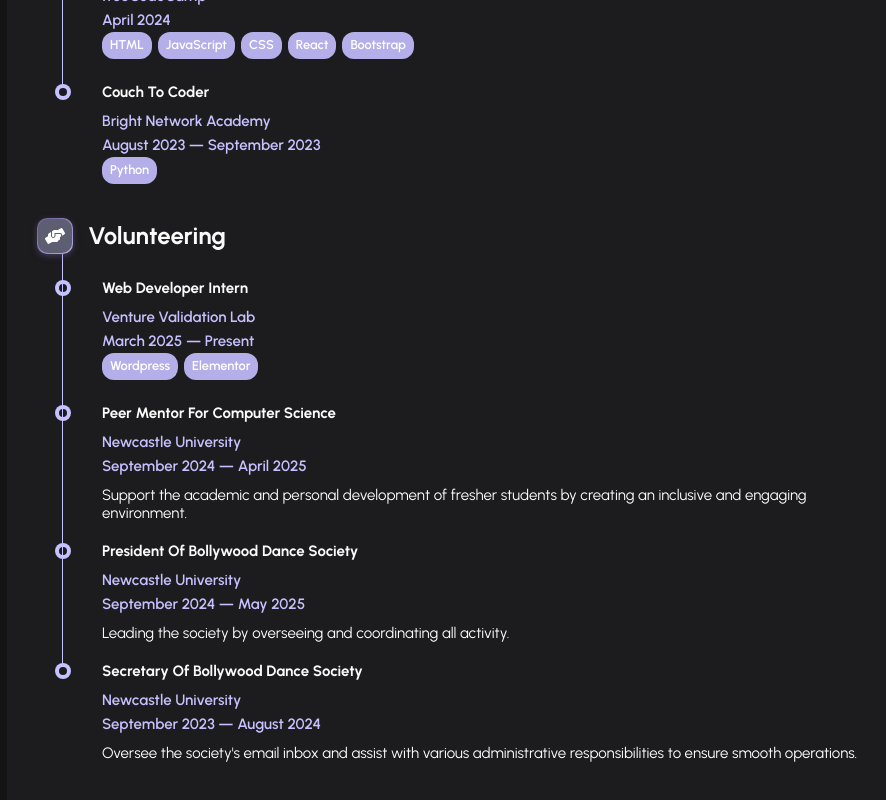
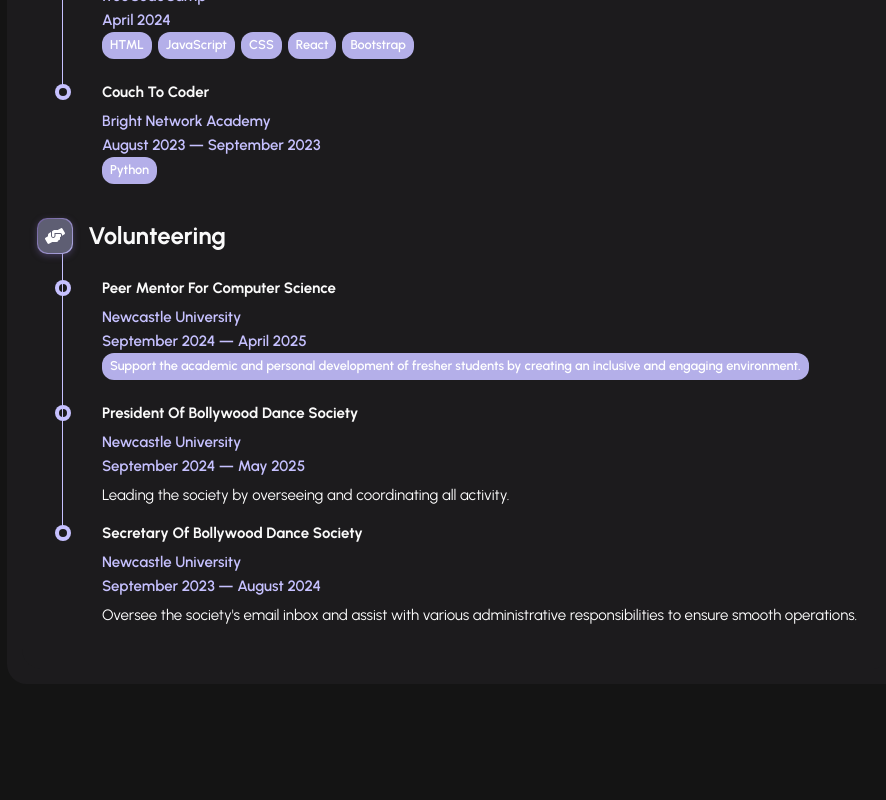
Before and after one commit to shivanirajani/shivani-portfolio, a React (Vite) app: page /resume in a window 1280 px wide. Shown: the part 1700-2500 px from the top of the page, without its empty margins (333-1219 px from the left). After the commit the page ends 2444 px from the top, so only its background shows below. Built offline with nearby package versions, Linux system fonts and the light colour scheme.

Commit message:
Made changes

```diff
--- a/src/pages/Resume/Resume.jsx
+++ b/src/pages/Resume/Resume.jsx
@@ -77,7 +77,7 @@ const Resume = () => {
           { work: "Couch to Coder", place: "Bright Network Academy", date: "August 2023 — September 2023", description: "Python" }
         ],
         volunteering: [
-          { work: "Web Developer Intern", place: "Venture Validation Lab", date: "March 2025 — Present", description: "Wordpress, Elementor"},
+
           { work: "Peer Mentor for Computer Science", place: "Newcastle University", date: "September 2024 — April 2025", description: "Support the academic and personal development of fresher students by creating an inclusive and engaging environment." },
           { work: "President of Bollywood Dance Society", place: "Newcastle University", date: "September 2024 — May 2025", description: "Leading the society by overseeing and coordinating all activity." },
           { work: "Secretary of Bollywood Dance Society", place: "Newcastle University", date: "September 2023 — August 2024", description: "Oversee the society's email inbox and assist with various administrative responsibilities to ensure smooth operations."}
@@ -110,7 +110,6 @@ const Resume = () => {
           { work: "Couch to Coder", place: "Bright Network Academy", date: "Agosto 2023 — Septiembre 2023", description: "Python" }
         ],
         volunteering: [
-          { work: "Desarrolladora Web", place: "Venture Validation Lab", date: "March 2025 — Presente", description: "Wordpress, Elementor"},
           { work: "Mentor para Estudiantes de Ciencias de la Computación", place: "Newcastle University", date: "Septiembre 2024 — Abril 2025", description: "Apoyo al desarrollo académico y personal de los estudiantes nuevos." },
           { work: "Presidenta de Bollywood Dance Society", place: "Newcastle University", date: "Septiembre 2024 — Mayo 2025", description: "Liderar el equipo, supervisando y coordinando todas sus actividades." },
           { work: "Secretaria de Bollywood Dance Society", place: "Newcastle University", date: "Septiembre 2023 — Agosto 2024", description: "Gestionar la bandeja de entrada del correo electrónico del equipo y apoyar en las tareas administrativas para garantizar su buen funcionamiento." }
```
